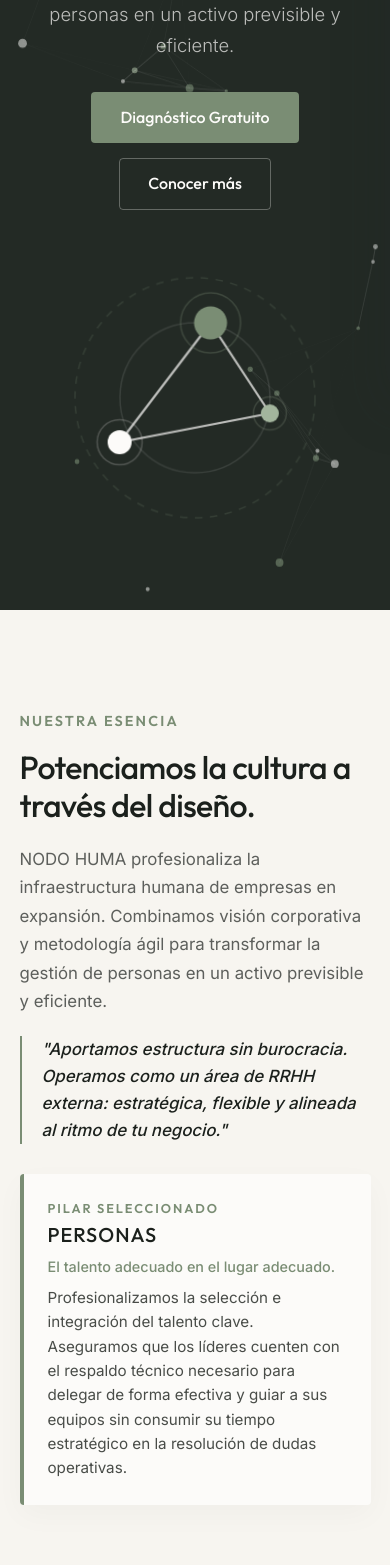
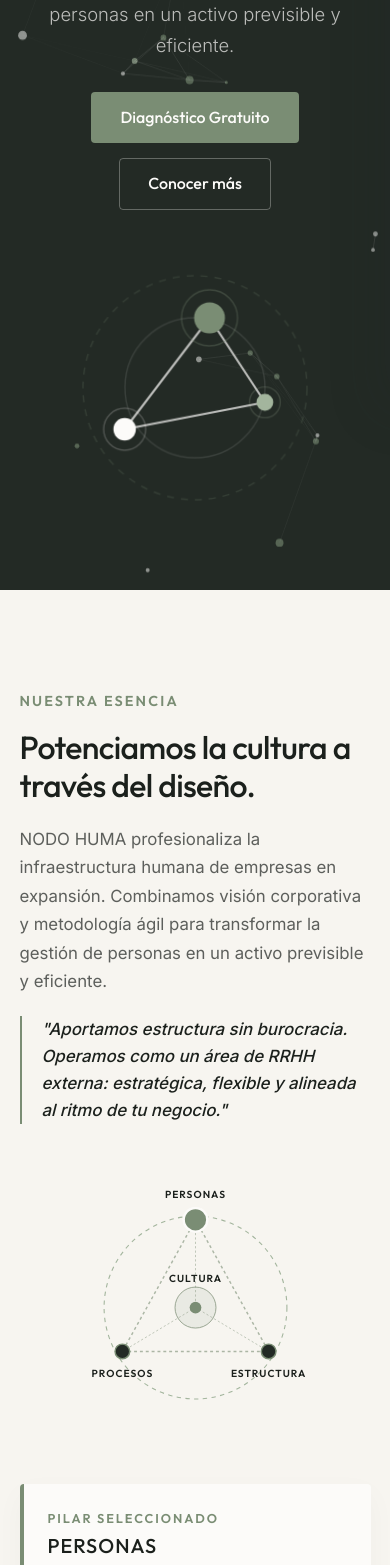
Before and after one commit to DrSaturno/nodohuma, a React (Vite) app: page / in a window 390 px wide. Shown: the part 432-1997 px from the top of the page. Built offline with nearby package versions, Linux system fonts and the light colour scheme.

Commit message:
design: responsive mobile alignments, grid reordering, and toast fixes

```diff
--- a/src/App.jsx
+++ b/src/App.jsx
@@ -144,7 +144,7 @@
       <section id="esencia" className="section-light">
         <div className="container">
           <div className="esencia-grid">
-            <div className="esencia-left">
+            <div className="esencia-intro">
               <span className="section-tag">Nuestra Esencia</span>
               <h2 className="title-medium">
                 Potenciamos la cultura a través del diseño.
@@ -152,26 +152,26 @@
               <p className="text-muted" style={{ marginBottom: '20px', fontSize: '1.05rem', lineHeight: '1.7' }}>
                 NODO HUMA profesionaliza la infraestructura humana de empresas en expansión. Combinamos visión corporativa y metodología ágil para transformar la gestión de personas en un activo previsible y eficiente.
               </p>
-              <div style={{ marginTop: '20px', borderLeft: '2px solid #7a8d74', paddingLeft: '20px', marginBottom: '30px' }}>
+              <div style={{ marginTop: '20px', borderLeft: '2px solid #7a8d74', paddingLeft: '20px' }}>
                 <p style={{ fontStyle: 'italic', fontSize: '1.05rem', color: '#1b201c', fontWeight: '500' }}>
                   "Aportamos estructura sin burocracia. Operamos como un área de RRHH externa: estratégica, flexible y alineada al ritmo de tu negocio."
                 </p>
-              </div>
-
-              {/* Pillars Details Box (Moved here to align heights and avoid empty gaps) */}
-              <div className="pillar-detail-box animate-fade-in" key={activePillar}>
-                <span className="section-tag" style={{ marginBottom: '5px', fontSize: '0.8rem' }}>Pilar Seleccionado</span>
-                <h4 style={{ textTransform: 'uppercase', letterSpacing: '0.05em' }}>{pillars[activePillar].title}</h4>
-                <p style={{ fontWeight: '500', color: '#7a8d74', marginBottom: '8px', fontSize: '0.9rem' }}>
-                  {pillars[activePillar].tagline}
-                </p>
-                <p>{pillars[activePillar].desc}</p>
               </div>
             </div>
 
             <div className="esencia-right">
               {/* Interactive Triangle Pillars Diagram */}
               <PillarsDiagram activePillar={activePillar} setActivePillar={setActivePillar} />
+            </div>
+
+            {/* Pillars Details Box (Moved here to allow CSS grid ordering on mobile) */}
+            <div className="pillar-detail-box animate-fade-in" key={activePillar}>
+              <span className="section-tag" style={{ marginBottom: '5px', fontSize: '0.8rem' }}>Pilar Seleccionado</span>
+              <h4 style={{ textTransform: 'uppercase', letterSpacing: '0.05em' }}>{pillars[activePillar].title}</h4>
+              <p style={{ fontWeight: '500', color: '#7a8d74', marginBottom: '8px', fontSize: '0.9rem' }}>
+                {pillars[activePillar].tagline}
+              </p>
+              <p>{pillars[activePillar].desc}</p>
             </div>
           </div>
         </div>
--- a/src/index.css
+++ b/src/index.css
@@ -465,8 +465,10 @@
 
 /* Interactive Triangle Graphic */
 .interactive-logo-widget {
-  width: 300px;
-  height: 300px;
+  width: 100%;
+  max-width: 280px;
+  height: auto;
+  aspect-ratio: 1;
   position: relative;
 }
 
@@ -479,26 +481,24 @@
 .esencia-grid {
   display: grid;
   grid-template-columns: 1fr 1.1fr;
-  gap: 60px;
+  gap: 30px 60px;
   align-items: flex-start;
   margin-top: 40px;
 }
 
-@media (max-width: 992px) {
-  .esencia-grid {
-    grid-template-columns: 1fr;
-    gap: 40px;
-  }
-}
-
-.esencia-left {
+.esencia-intro {
+  grid-column: 1;
+  grid-row: 1;
   max-width: 550px;
 }
 
 .esencia-right {
+  grid-column: 2;
+  grid-row: 1 / span 2;
   display: flex;
   justify-content: center;
   align-items: center;
+  align-self: center;
 }
 
 .pillars-diagram-wrapper {
@@ -989,6 +989,8 @@
   align-items: center;
   justify-content: center;
   transition: var(--transition-smooth);
+  flex-shrink: 0;
+  margin-left: 15px;
 }
 
 .faq-icon-wrapper svg {
@@ -1145,7 +1147,6 @@
   resize: vertical;
 }
 
-/* Toast Success Alert */
 .toast-container {
   position: fixed;
   bottom: 30px;
@@ -1168,6 +1169,45 @@
   opacity: 0;
   visibility: hidden;
   transition: var(--transition-smooth);
+}
+
+@media (max-width: 992px) {
+  .esencia-grid {
+    grid-template-columns: 1fr;
+    grid-template-rows: auto auto auto;
+    gap: 30px;
+  }
+
+  .esencia-intro {
+    grid-column: 1;
+    grid-row: 1;
+    max-width: 100%;
+  }
+
+  .esencia-right {
+    grid-column: 1;
+    grid-row: 2;
+  }
+
+  .pillar-detail-box {
+    grid-column: 1;
+    grid-row: 3;
+  }
+}
+
+@media (max-width: 576px) {
+  .toast-container {
+    left: 20px;
+    right: 20px;
+    bottom: 20px;
+  }
+  .toast {
+    width: 100%;
+    padding: 12px 18px;
+  }
+  .ecosistema-card {
+    padding: 30px 20px;
+  }
 }
 
 .toast.show {
```
